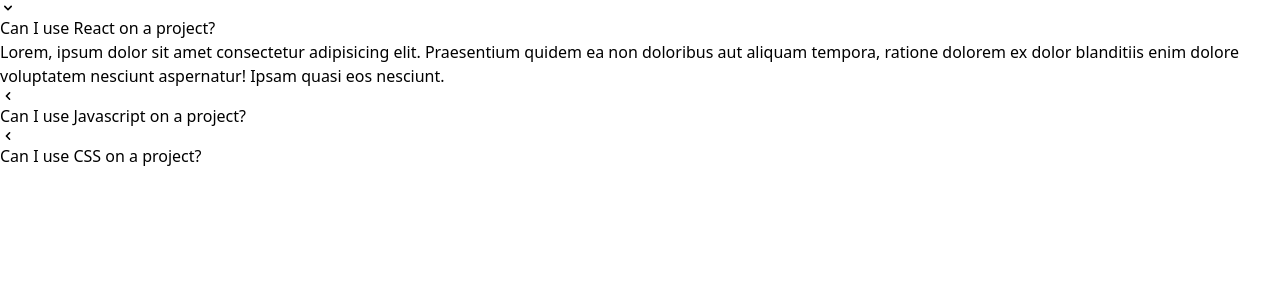
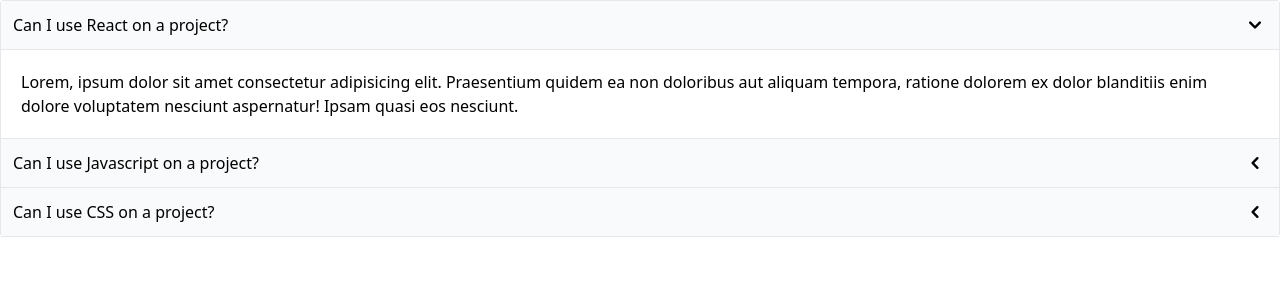
Before and after one commit to SakshiRai01/JSX-Bits, a React (Create React App) app: page / in a window 1280 px wide. Shown: the top 300 px of the page. Built offline with nearby package versions, Linux system fonts and the light colour scheme.

Commit message:
Added Tailwind CSS

```diff
--- a/src/components/Accordion.js
+++ b/src/components/Accordion.js
@@ -11,22 +11,22 @@
     const renderedItems = items.map((item, index) => {
         const isExpanded = index === expandedIndex;
 
-        const icon = <span>
-            {isExpanded ? <HiChevronDown/> : <HiChevronLeft/>}
+        const icon = <span className="text-2xl">
+            {isExpanded ? <HiChevronDown /> : <HiChevronLeft />}
         </span>
 
         return (
             <div key={item.id}>
-                <div onClick={() => handleClick(index)}>
+                <div className="flex justify-between p-3 bg-gray-50 border-b items-center cursor-pointer" onClick={() => handleClick(index)}>
+                    {item.label}
                     {icon}
-                    {item.label}
                 </div>
-                {isExpanded && <div>{item.content}</div>}
+                {isExpanded && <div className="border-b p-5">{item.content}</div>}
             </div>
         );
     });
 
-    return <div>
+    return <div className="border-x border-t rounded">
         {renderedItems}
     </div>;
 }
```
